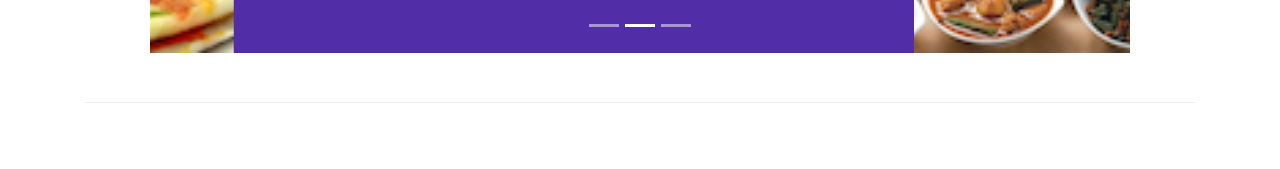
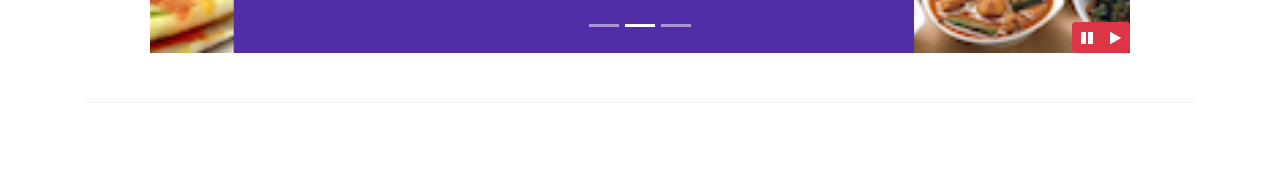
Before and after one commit to dmatiushkin73/coursera-course3, a website: page Bootstrap4/conFusion/index.html in a window 1280 px wide. Shown: the part 631-800 px from the top of the page. Drawn offline with nearby package versions, Linux system fonts and the light colour scheme.

Commit message:
Bootstrap JQuery

```diff
--- a/Bootstrap4/conFusion/css/styles.css
+++ b/Bootstrap4/conFusion/css/styles.css
@@ -59,3 +59,9 @@ body {
     left: 0;
     min-height: 300px;
 }
+
+#carouselButtons {
+    position: absolute;
+    right: 0px;
+    bottom: 0px;
+}
--- a/Bootstrap4/conFusion/index.html
+++ b/Bootstrap4/conFusion/index.html
@@ -215,6 +215,14 @@
                     <a class="carousel-control-next" href="#mycarousel" role="button" data-slide="next">
                         <span class="carousel-control-next-icon"></span>
                     </a>
+                    <div class="btn-group" id="carouselButtons">
+                        <button class="btn btn-sm btn-danger" id="carousel-pause">
+                            <span class="fa fa-pause"></span>
+                        </button>
+                        <button class="btn btn-sm btn-danger" id="carousel-play">
+                            <span class="fa fa-play"></span>
+                        </button>
+                    </div>
                 </div>
              </div>
         </div>
@@ -325,6 +333,17 @@
     <script src="node_modules/jquery/dist/jquery.slim.min.js"></script>
     <script src="node_modules/popper.js/dist/umd/popper.min.js"></script>
     <script src="node_modules/bootstrap/dist/js/bootstrap.min.js"></script>
+    <script>
+        $(document).ready(function() {
+            $('#mycarousel').carousel({interval: 2000});
+            $('#carousel-pause').click(function() {
+                $('#mycarousel').carousel('pause');
+            });
+            $('#carousel-play').click(function() {
+                $('#mycarousel').carousel('cycle');
+            });
+        });
+    </script>
 </body>
 
 </html>
```
